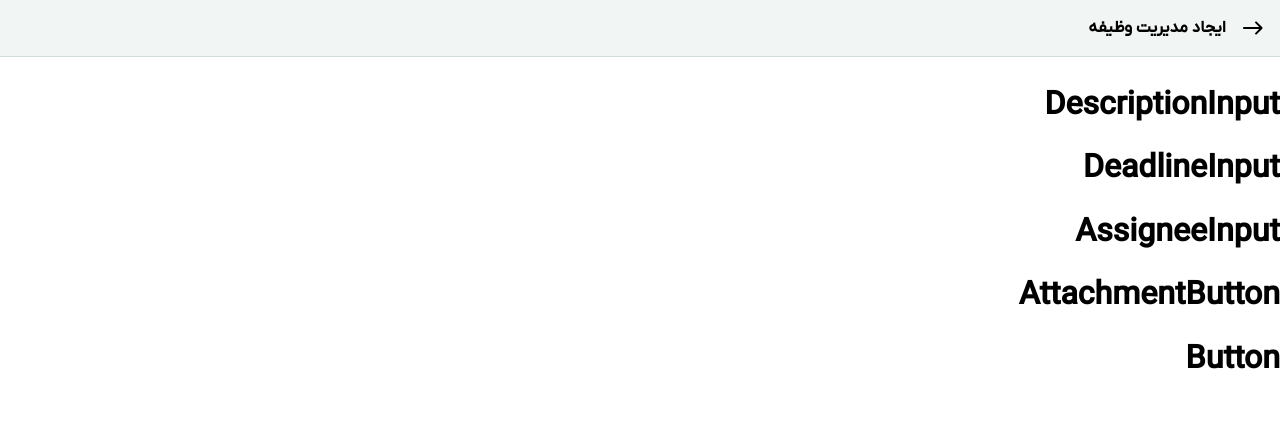
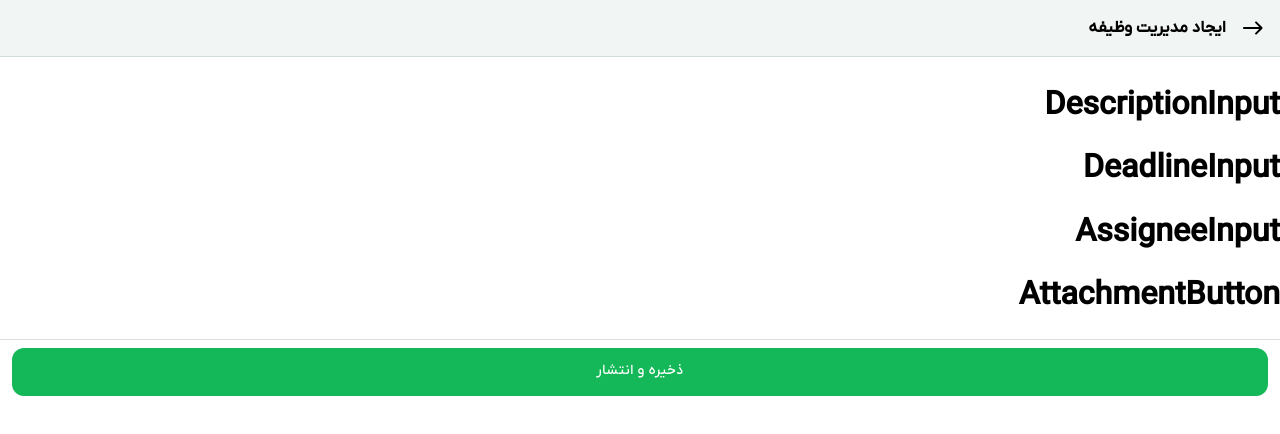
Before and after one commit to ali-ht/TaskManagmentCreator, a React (Vite) app: page / in a window 1280 px wide. Shown: the top 434 px of the page. Built offline with nearby package versions, Linux system fonts and the light colour scheme.

Commit message:
Add Button

```diff
--- a/src/component/Button.jsx
+++ /dev/null
@@ -1,9 +0,0 @@
-function Button() {
-    return (
-      <>
-        <h1>Button</h1>
-      </>
-    )
-  }
-
-export default Button
--- a/src/component/CreatorPage.jsx
+++ b/src/component/CreatorPage.jsx
@@ -1,10 +1,10 @@
 import AppBar from "./AppBar"
 import AssigneeInput from "./AssigneeInput"
 import AttachmentButton from "./AttachmentButton"
-import Button from "./Button"
-import DeadlineInput from "./DeadlineInput"
-import DescriptionInput from "./DescriptionInput"
-import TitleInput from "./TitleInput"
+import EndButtons from "./EndButtons";
+import DeadlineInput from "./DeadlineInput";
+import DescriptionInput from "./DescriptionInput";
+import TitleInput from "./TitleInput";
 
 function CreatorPage() {
   return (
@@ -15,9 +15,22 @@ function CreatorPage() {
       <DeadlineInput />
       <AssigneeInput />
       <AttachmentButton />
-        <Button />
+      <div
+        style={{
+          padding: '8px 12px',
+          backgroundColor: 'white',
+          borderTop: '1px solid #ddd',
+          position: 'sticky',
+          bottom: 0,
+        }}>
+        <EndButtons
+          title="ذخیره و انتشار"
+          disable={false}
+          // Add to EndButtons onClick={submit}
+        />
+      </div>
     </>
-    )
+  );
 }
 
 export default CreatorPage
--- /dev/null
+++ b/src/component/EndButtons.jsx
@@ -0,0 +1,38 @@
+import Button from '@mui/material/Button';
+import { styled } from '@mui/system';
+
+const StyledButton = styled(Button)({
+  backgroundColor: "#14B858",
+  color: "white",
+  width: "100%",
+  height: "48px",
+  borderRadius: "12px",
+  fontFamily: "IRANYekanWeb",
+});
+
+function EndButtons({ title , disable , ...other }) {
+  if (disable) {
+    return (
+      <StyledButton disabled variant="text" {...other} sx={{
+        backgroundColor: "#BCC3BF",
+        cursor: "default",
+        ":hover": {
+        backgroundColor: "#BCC3BF"
+      }
+      }}>
+        {title}
+      </StyledButton>
+    )
+  }
+  else return (
+    <StyledButton variant="text" {...other} sx={{
+      backgroundColor: "#14B858",
+      ":hover": {
+        backgroundColor: "#2E7D32"
+      }
+    }}>
+      {title}
+    </StyledButton>
+  );
+}
+export default EndButtons
```
Lines whose indentation alone changed are shown as unchanged.
